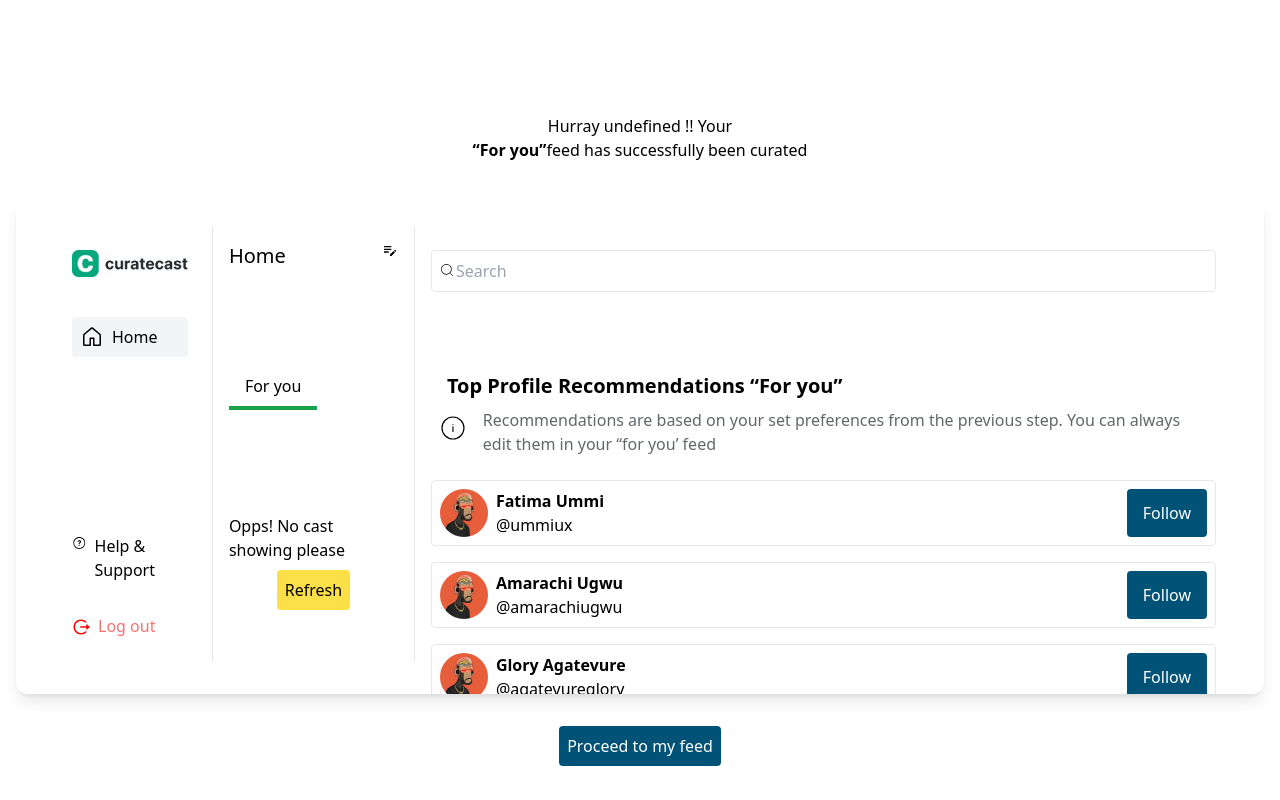
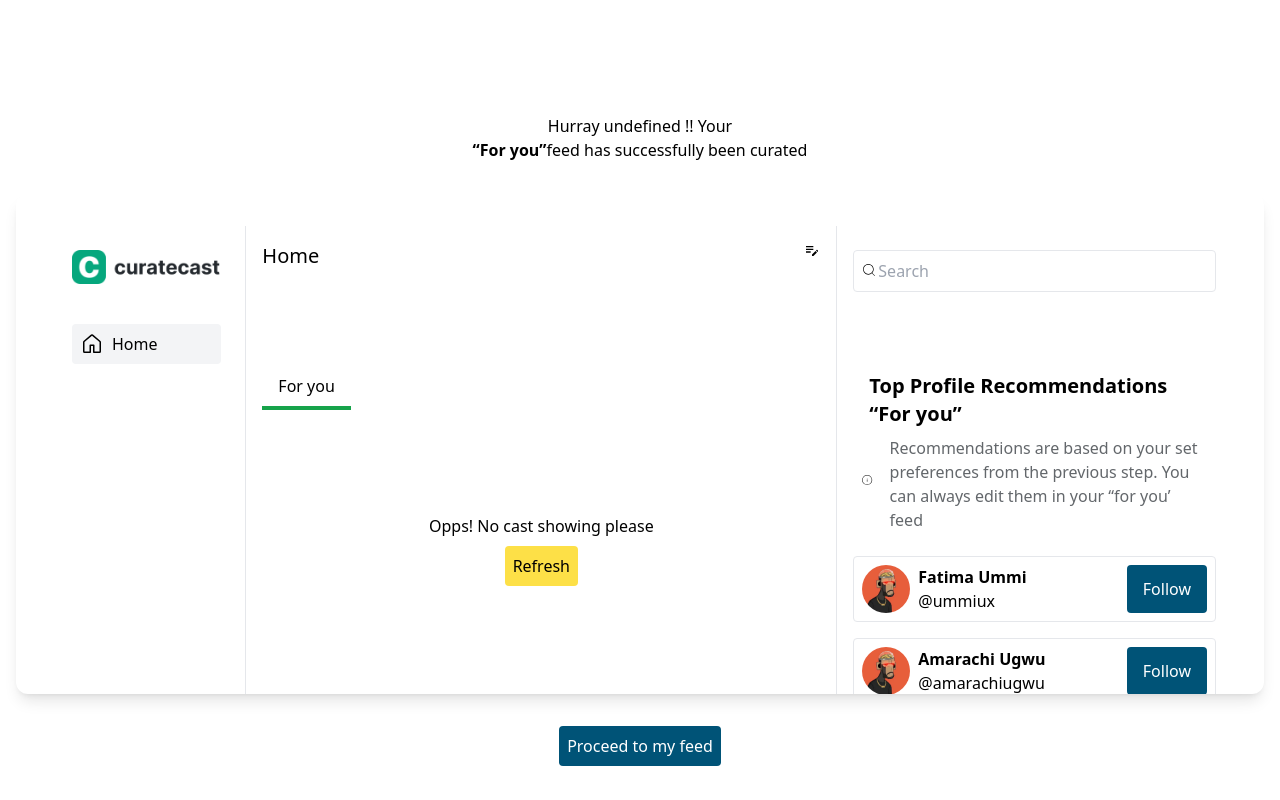
Before and after one commit to CurateCrew/frontend-vite, a React (Vite) app: page /ready in a window 1280 px wide. Built offline with nearby package versions, Linux system fonts and the light colour scheme; what @farcaster/auth-kit would draw is missing.

Commit message:
fix layout issue on ready page

```diff
--- a/src/components/layouts/DashboardLayout.tsx
+++ b/src/components/layouts/DashboardLayout.tsx
@@ -104,9 +104,11 @@ const DashboardLayout = () => {
           </div>
         ))}
       </div>
-      <div className="flex justify-between lg:p-8 md:p-2 lg:w-10/12 w-full shadow-lg bg-white mb-8 rounded-xl overflow-hidden">
-        <LeftSideBar />
-        <div className="border-l border-r">
+      <div className="grid grid-cols-12 justify-between lg:p-8 md:p-2 lg:w-10/12 w-full shadow-lg bg-white mb-8 rounded-xl overflow-hidden">
+        <div className="col-span-2">
+         <LeftSideBar />
+        </div>
+        <div className="col-span-6 border-l border-r">
           <div className="lg:flex justify-between p-4 hidden">
             <h1 className="lg:text-xl md:text-lg">Home</h1>
             <MdEditNote onClick={() => setOpenModal(true)} />
@@ -116,7 +118,9 @@ const DashboardLayout = () => {
             <Content />
           </div>
         </div>
-        <RightSideBar />
+        <div className="col-span-4">
+          <RightSideBar />
+        </div>
       </div>
       <button className="bg-cyan rounded text-white p-2 mb-4">
         Proceed to my feed
--- a/src/views/Ready.tsx
+++ b/src/views/Ready.tsx
@@ -58,9 +58,11 @@ const Ready = () => {
           </div>
         ))}
       </div>
-      <div className="flex justify-between lg:p-8 md:p-2 lg:w-full w-full shadow-lg bg-white mb-8 rounded-xl h-[500px] overflow-hidden">
-        <LeftSideBar />
-        <div className="border-l border-r">
+      <div className="grid grid-cols-12 justify-between lg:p-8 md:p-2 lg:w-full w-full shadow-lg bg-white mb-8 rounded-xl h-[500px] overflow-hidden">
+        <div className="col-span-2">
+          <LeftSideBar />
+        </div>
+        <div className="col-span-6 border-l border-r">
           <div className="lg:flex justify-between p-4 hidden">
             <h1 className="lg:text-xl md:text-lg">Home</h1>
             <MdEditNote onClick={() => setOpenModal(true)} />
@@ -70,7 +72,9 @@ const Ready = () => {
             <Content />
           </div>
         </div>
-        <RightSideBar />
+        <div className="col-span-4">
+          <RightSideBar />
+        </div>
       </div>
       <button
         className="bg-cyan rounded text-white p-2 mb-4"
```
